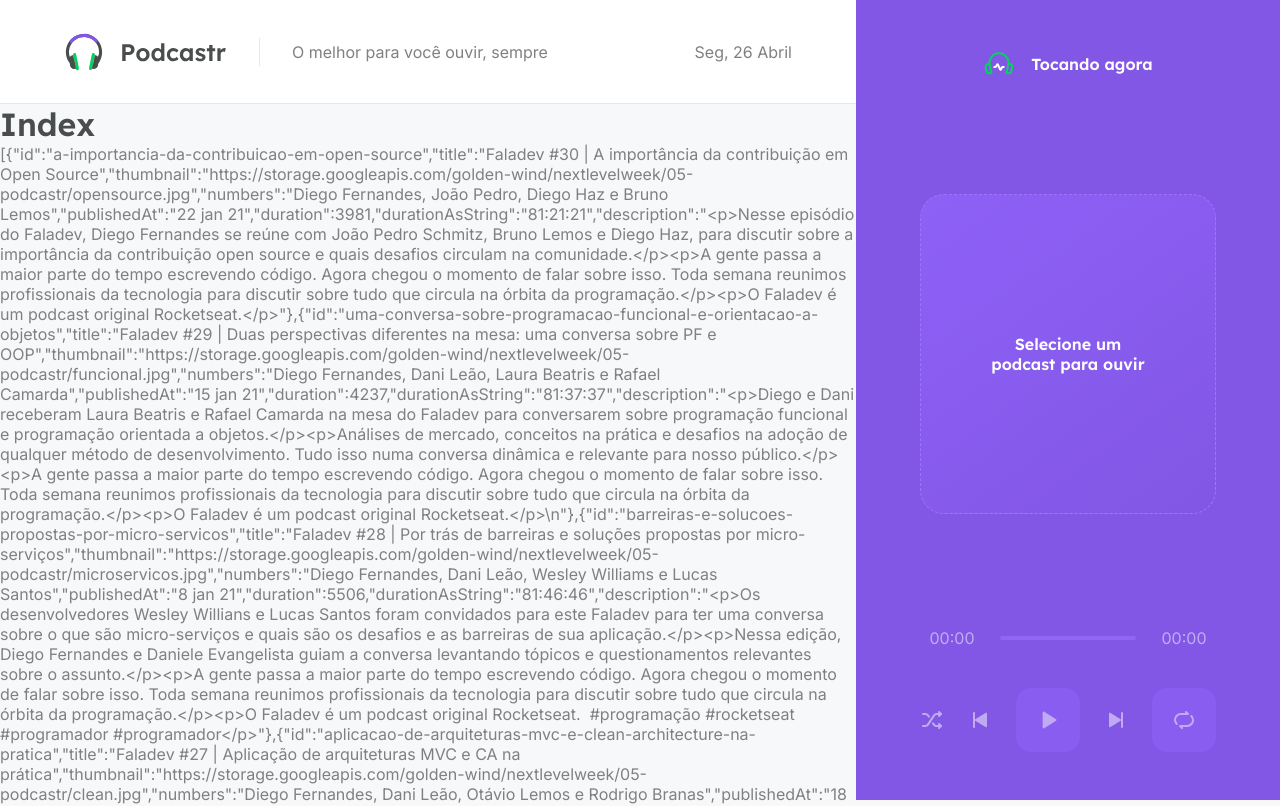
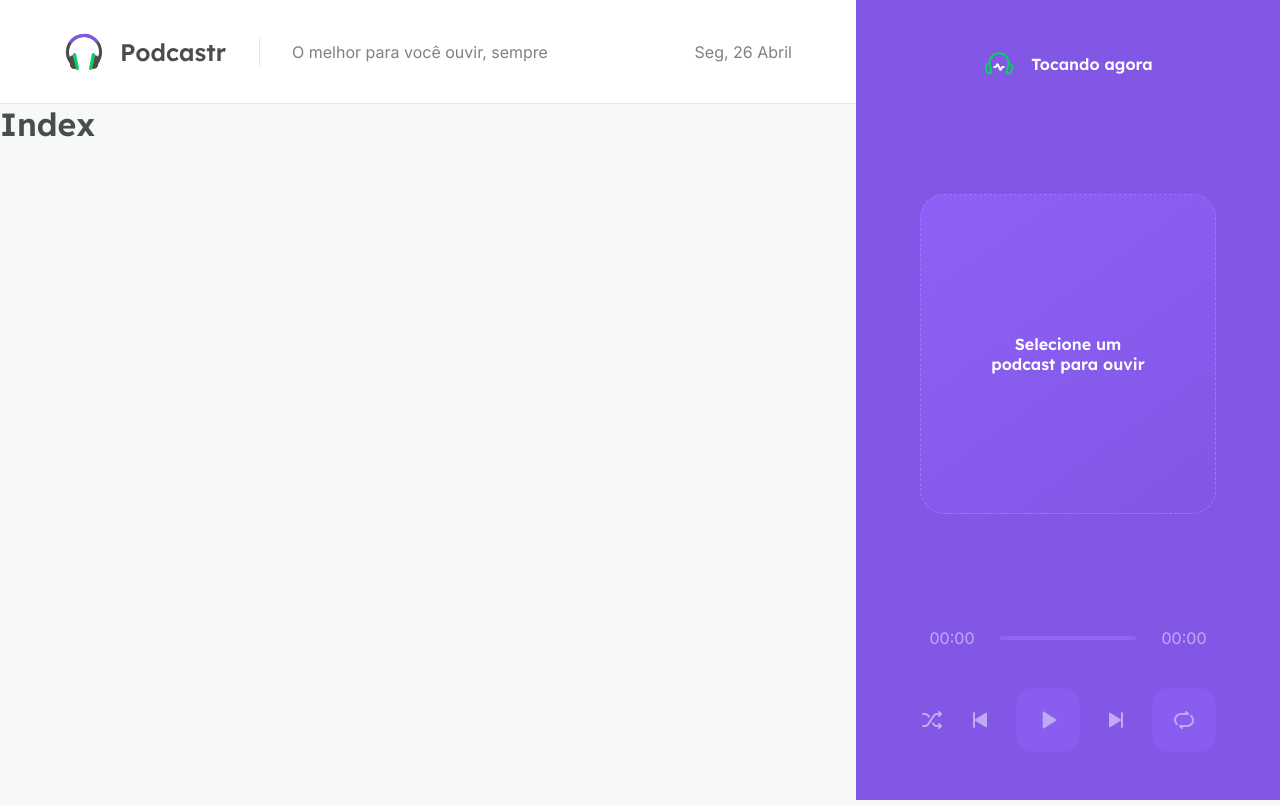
Before and after one commit to karengiovanna/Podcaster, a Next.js app in the folder podcaster_next/: page / in a window 1280 px wide. Shown: the top 806 px of the page. Built offline with nearby package versions, Linux system fonts and the light colour scheme; data requests are answered from the project's data file.

Commit message:
Chamando o arquivo json

```diff
--- a/podcaster_next/src/pages/index.tsx
+++ b/podcaster_next/src/pages/index.tsx
@@ -3,94 +3,45 @@
 // SSG
 
 import {GetStaticProps} from 'next';
-import { api } from '../services/api';
-import {format, parseISO} from 'date-fns'; //converte data em string para date em js
-import ptBR from 'date-fns/locale/pt-BR'; // data em português
-import { convertDurationToTimeString } from '../utils/convertDurationToTimeString';
+// import { api } from '../services/api';
+// import {format, parseISO} from 'date-fns'; //converte data em string para date em js
+// import ptBR from 'date-fns/locale/pt-BR'; // data em português
+// import { convertDurationToTimeString } from '../utils/convertDurationToTimeString';
 
 
-type Episode = {
-  id: string;
-  title: string;
-  thumbnail: string;
-  description: string;
-  url: string;
-  members: string;
-  published_at: string;
-  //....
-}
+// type Episode = {
+//   id: string;
+//   title: string;
+//   thumbnail: string;
+//   description: string;
+//   url: string;
+//   members: string;
+//   published_at: string;
+//   //....
+// }
 
-//tipar os parametros e o retorno da função
+// type HomeProps = {
+//   episodes: Episode[]; //um array de episódios
+// }
 
-// tipagem de um episodio
-type HomeProps = {
-  episodes: Episode[];
-}
-
-
-
-export default function Home(props: HomeProps) {
-  console.log(props.episodes) //aparece a lista com os 10 podcasts no console
+export default function Home(props) {
   return (
     <div>
       <h1>Index</h1>
       <p>{JSON.stringify(props.episodes)}</p>
     </div>
-  );
+  )
 }
 
 
-/*
-executa antes de qualquer coisa
-
-export function getServerSideProps(){
-  fetch('http://localhost:3333/episodes')
-  .then(response => response.json())
-  .then(data +> console.log(data))
-
-*/
-
-
-// a requisição está sendo feita na camada do next, logo não precisará ser buscada
-// vamos transformar a função acima em assincrona
-
-
-//export async function getServerSideProps(){
-//SSG
-export const getStaticProps: GetStaticProps = async() =>{ //assim que o primeiro usuario entrar, será gerada uma html estática que será visualizada por todos os seguintes
-  // fetch faz requisições http
-  const {data} = await api.get('episodes',{
-    params: {
-      _limit: 12, // parametro limit retorna 12 registros por página e ordenados por página de publicação
-      _sort: 'published_at',
-      _order: 'desc'
-    }
-  })
-
-
-
-  // formatar os dados durante a api, não no momento de exibir na tela
-  const episodes = data.map(episode =>{ //percorrer cada um dos episodios
-    return{ //retornar um objeto e alterar a forma como sao exibidos
-      id: episode.id,
-      title: episode.title,
-      thumbnail: episode.thumbnail,
-      numbers: episode.members,
-      publishedAt: format(parseISO(episode.published_at),'d MMM yy', {locale: ptBR}),
-      duration: Number(episode.file.duration),
-      durationAsString: convertDurationToTimeString(Number(episode.file.duration)),
-      description: episode.description,
-      url: episode.file_url,
-    };
-  })
+export const getStaticProps: GetStaticProps = async() =>{
+  const response = await fetch('http://localhost:3333/episodes')
+  const data = await response.json()
 
   return{
-    //buscar a servser side props con
     props:{ // conceito de propriedades do react
-      // vira argumento da funcao Home
-      episodes,
+      episode: data
     },
-    //SSG
     revalidate: 60*60*8, //60 segundos * 60 minutos * 8 = a cada 8 horas uma nova versão dessa página será criada (um podcast novo a cada 8 horas)
   }
 }
```
